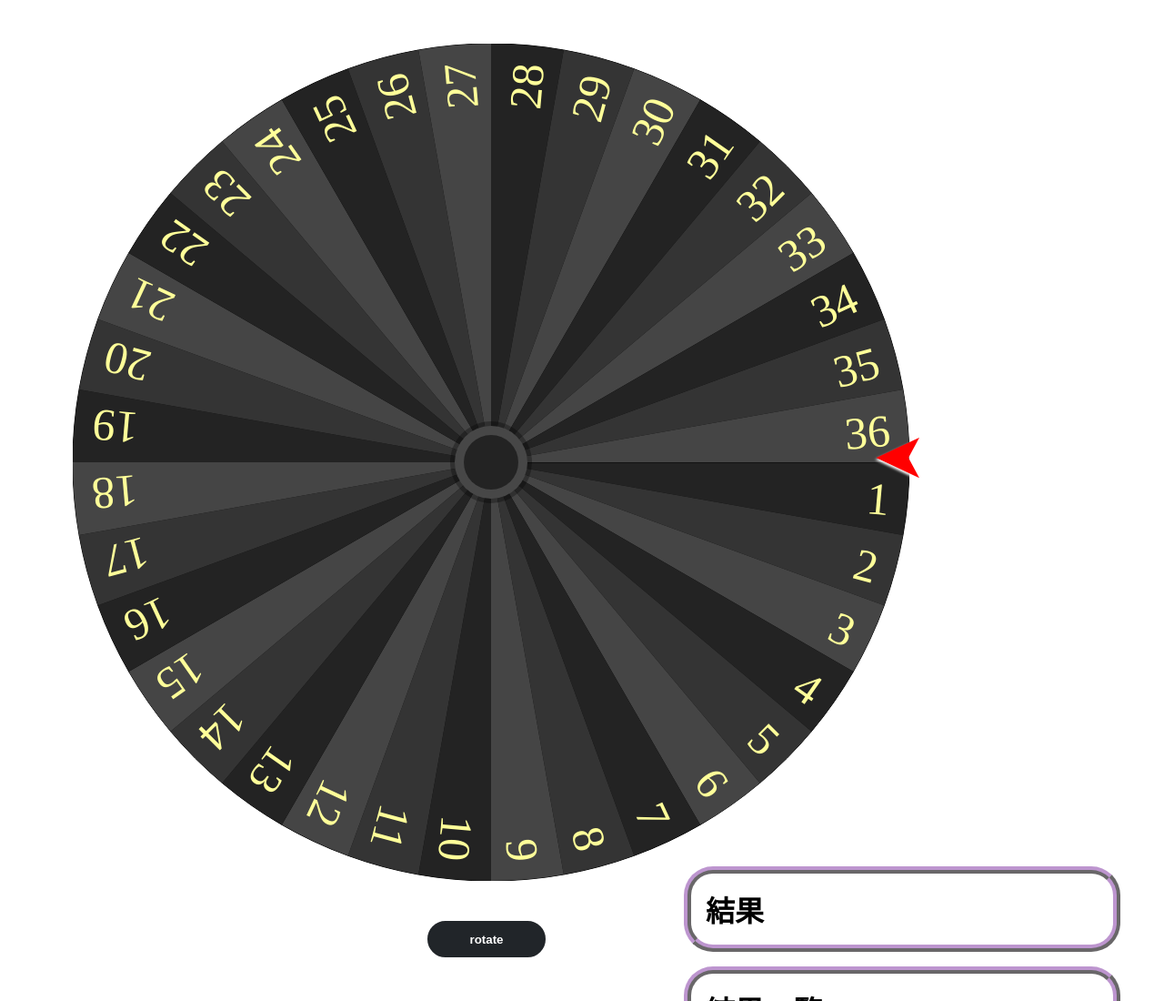
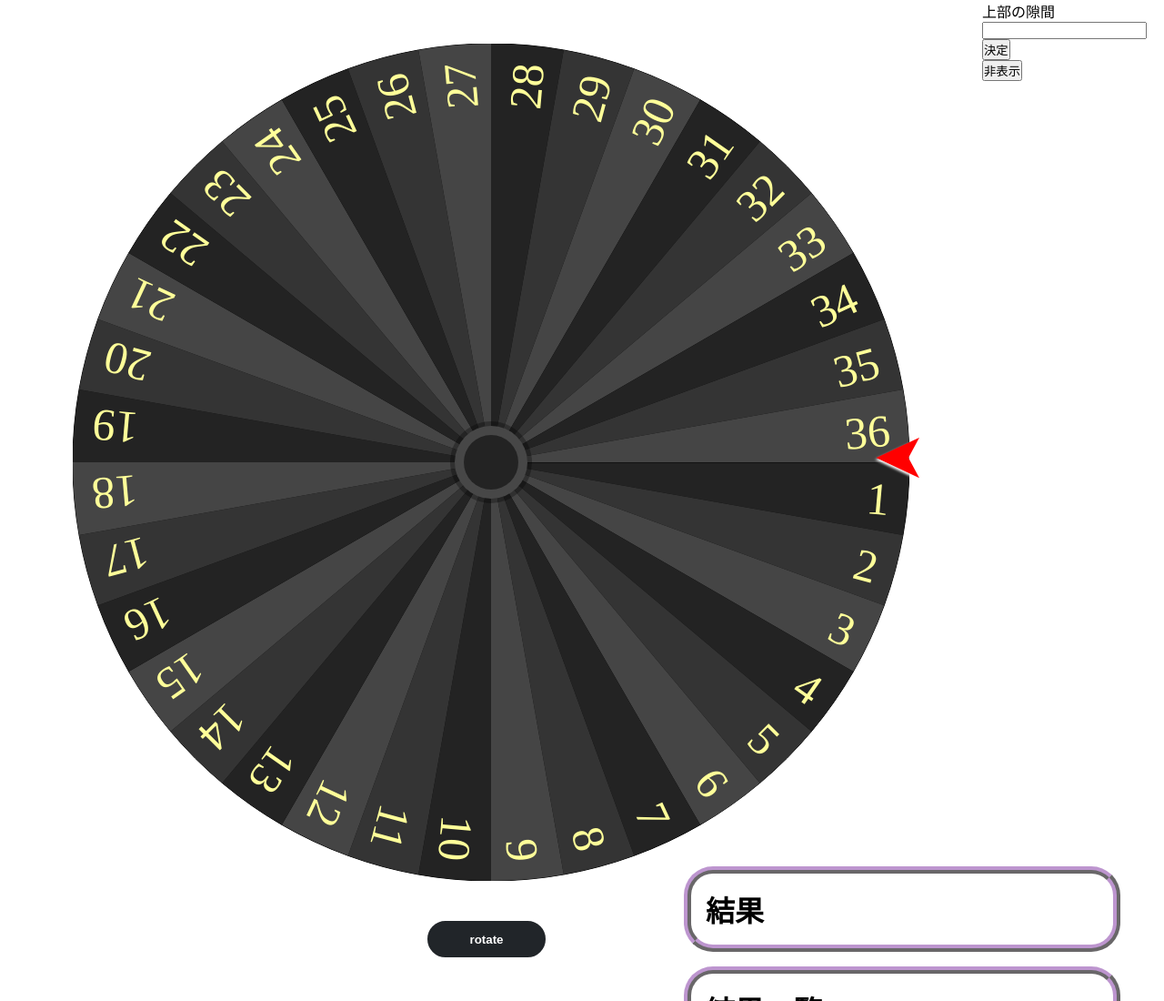
Before and after one commit to sorarinproduction/sorarinproduction.github.io, a plain HTML site: page apps/roulette4.0/index.html in a window 1280 px wide. Shown: the top 1100 px of the page at 91% size. Drawn offline with Linux system fonts and the light colour scheme.

Commit message:
Update index.html
Add margin-top parameter.

```diff
--- a/apps/roulette4.0/index.html
+++ b/apps/roulette4.0/index.html
@@ -94,7 +94,7 @@
     </style>
 </head>
 
-<body>
+<body id="mybody">
     <div class="wheel-box">
         <div class="wheel">
             <canvas class="wheel-canvas" id="wheel_canvas">図形を表示するには、canvasタグをサポートしたブラウザが必要です。</canvas>
@@ -115,8 +115,26 @@
             <ul id="results" class="results"></ul>
         </div>
     </div>
+    <div id="parameter" class="parameter">
+        <label>上部の隙間</label>
+        <input type="number" id="margin_top">
+        <button onclick="margin_set()">決定</button>
+        <br>
+        <button onclick="margin_set_hide()">非表示</button>
+    </div>
     <script async>
         'usestrict';
+
+        function margin_set() {
+            margin_top_value = document.getElementById('margin_top').value;
+            document.getElementById('mybody').style.marginTop = margin_top_value + 'px';
+            document.getElementById('wheel_pin').style.top = margin_top_value * 1 + 460 + 'px';
+            console.log('7');
+        }
+        function margin_set_hide() {
+            document.getElementById('parameter').style.visibility = 'hidden';
+
+        }
 
         let list = [];
         for (let i = 1; i < 37; i++) {
```
